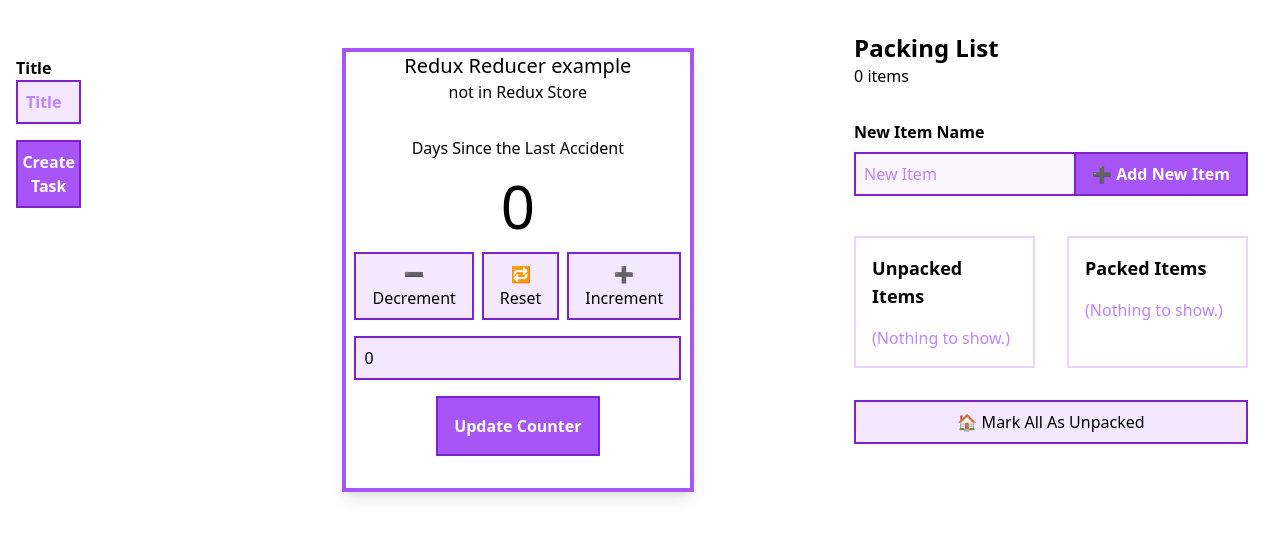
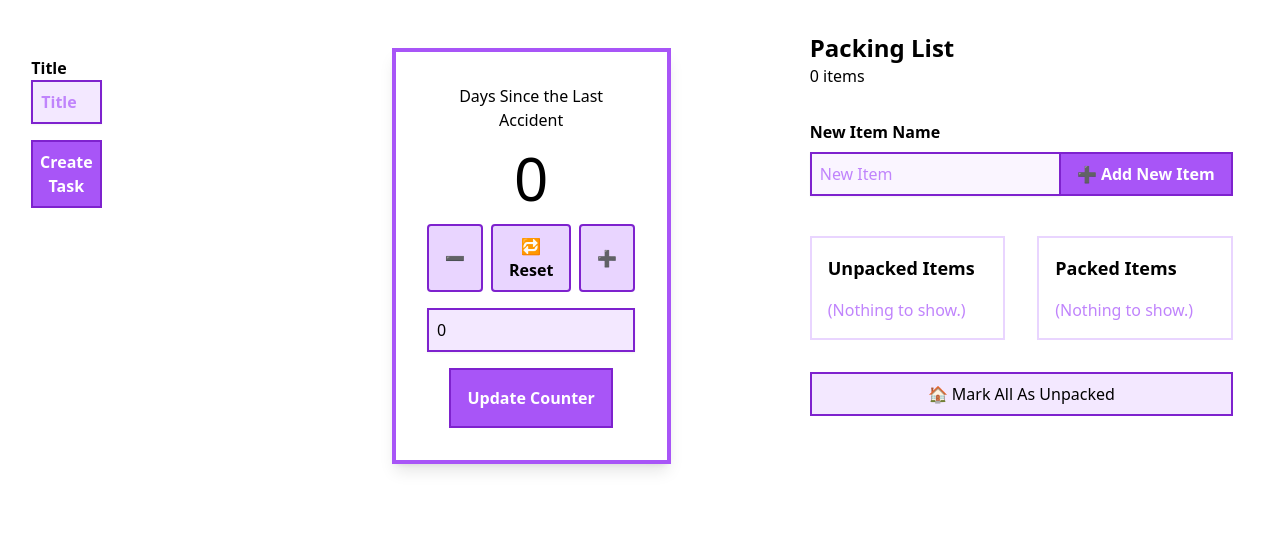
Before and after one commit to arndvs/steve-kinney-advanced-redux, a React (Create React App) app: page / in a window 1280 px wide. Shown: the top 538 px of the page. Built offline with nearby package versions, Linux system fonts and the light colour scheme; what miragejs would draw is missing.

Commit message:
add counter to store

```diff
--- a/src/components/counter/counter.tsx
+++ b/src/components/counter/counter.tsx
@@ -1,33 +1,36 @@
-import { useReducer } from 'react';
 import {
-    moreEfficientReducer,
-    lessEfficientReducer,
+    // moreEfficientReducer,
+    // lessEfficientReducer,
     decrement,
     increment,
     reset,
-  } from '../../features/counter-reducer';
+    incrementByAmount
+  } from '../../features/counter-slice';
+import { useAppDispatch, useAppSelector } from '../../hooks';
 
 const Counter = () => {
+    const dispatch = useAppDispatch();
+    const count = useAppSelector(state => state.counter.value);
 
 
-  const [state, dispatch] = useReducer( moreEfficientReducer, { count: 0 });
-//   const [state, dispatch] = useReducer( lessEfficientReducer, { count: 0 }); // This works as well
 
   return (
     <section className="flex flex-col items-center w-2/3 bg-white border-4 shadow-lg border-primary-500 m-12">
-       <div className="text-xl text-center">Redux Reducer example</div>
-       <div className="text-md ">not in Redux Store</div>
       <div className="gap-8 p-8 text-center space-y-4">
           <h2>Days Since the Last Accident</h2>
-          <p className="text-6xl">{state.count}</p>
+          <p className="text-6xl">
+            {count}
+          </p>
           <div className="flex gap-2">
-            <button onClick={() => dispatch(decrement(1))}>➖ Decrement</button>
-            <button onClick={() => dispatch(reset())}>🔁 Reset</button>
-            <button onClick={() => dispatch(increment(1))}>➕ Increment</button>
+                <button className="bg-primary-200 hover:bg-primary-400 font-bold py-2 px-4 rounded" onClick={() => dispatch(decrement())}>➖</button>
+                <button className="bg-primary-200 hover:bg-primary-400 font-bold py-2 px-4 rounded" onClick={() => dispatch(reset())}>🔁 Reset</button>
+                <button  className="bg-primary-200 hover:bg-primary-400 font-bold py-2 px-4 rounded" onClick={() => dispatch(increment())}>➕ </button>
+
           </div>
           <div>
             <form onSubmit={(e) => e.preventDefault()}>
-              <input type="number" value={0} onChange={() => {}} />
+
+              <input type="number" defaultValue={0}  onChange={(e) => dispatch(incrementByAmount(Number(e.target.value)))} />
               <button className="mt-4 p-4" type="submit">Update Counter</button>
             </form>
           </div>
@@ -37,3 +40,7 @@
 };
 
 export default Counter;
+
+
+//   const [state, dispatch] = useReducer( moreEfficientReducer, { count: 0 });
+//   const [state, dispatch] = useReducer( lessEfficientReducer, { count: 0 }); // This works as well
--- /dev/null
+++ b/src/features/counter-slice.ts
@@ -0,0 +1,31 @@
+import { createSlice } from '@reduxjs/toolkit'
+import type { PayloadAction } from '@reduxjs/toolkit'
+
+interface CounterState {
+  value: number
+}
+
+const initialState = { value: 0 } as CounterState
+
+const counterSlice = createSlice({
+  name: 'counter',
+  initialState,
+  reducers: {
+    increment(state) {
+      state.value++
+    },
+    decrement(state) {
+      state.value--
+    },
+    incrementByAmount(state, action: PayloadAction<number>) {
+      state.value += action.payload
+    },
+    reset(state) {
+        state.value = 0
+    },
+  },
+})
+
+export const counterReducer = counterSlice.reducer;
+export const { increment, decrement, incrementByAmount, reset } = counterSlice.actions
+export default counterSlice
--- a/src/features/tasks-slice.ts
+++ b/src/features/tasks-slice.ts
@@ -36,6 +36,6 @@
   });
 
   export const tasksReducer = tasksSlice.reducer;
-    export const { addTask, removeTask } = tasksSlice.actions;
+  export const { addTask, removeTask } = tasksSlice.actions;
 
   export default tasksSlice;
--- a/src/store.ts
+++ b/src/store.ts
@@ -1,9 +1,11 @@
 import { configureStore } from '@reduxjs/toolkit';
+import { counterReducer } from './features/counter-slice';
 import { tasksReducer } from './features/tasks-slice';
 import { usersReducer } from './features/users-slice';
 
 const store = configureStore({
   reducer: {
+    counter: counterReducer,
     tasks: tasksReducer,
     users: usersReducer,
   },
```
Also changed, not shown: src/features/_counter-reducer.ts (renamed from src/features/counter-reducer.ts).
